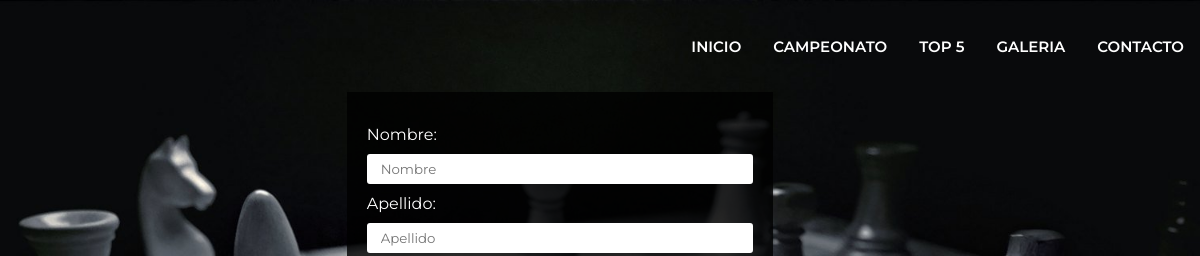
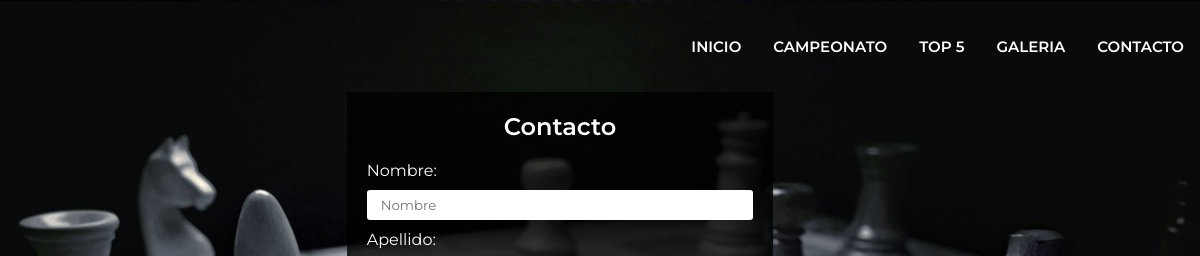
Before and after one commit to mfkutz/model, a plain HTML site: page pages/contacto.html in a window 1280 px wide. Shown: the top 256 px of the page, 80-1280 px from the left. Drawn offline with nearby package versions, Linux system fonts and the light colour scheme.

Commit message:
adorno en formulario

```diff
--- a/css/estilo.css
+++ b/css/estilo.css
@@ -400,7 +400,11 @@ textarea{
 	justify-content: center;
 }
 
-
+.contactoT{
+	display: flex;
+	justify-content: center;
+	padding-top: 20px;
+}
 
 /*MEDIA QUERIE*/
 
--- a/pages/contacto.html
+++ b/pages/contacto.html
@@ -45,6 +45,7 @@
 
 		  </div>
 		  <div class="mainTopmedCont formulariocolumna">
+		  	<div class="contactoT"><h2>Contacto</h2></div>
 						<form action="#">
 								 <label for="name">Nombre:
 										<input type="text" placeholder="Nombre" required>
```
